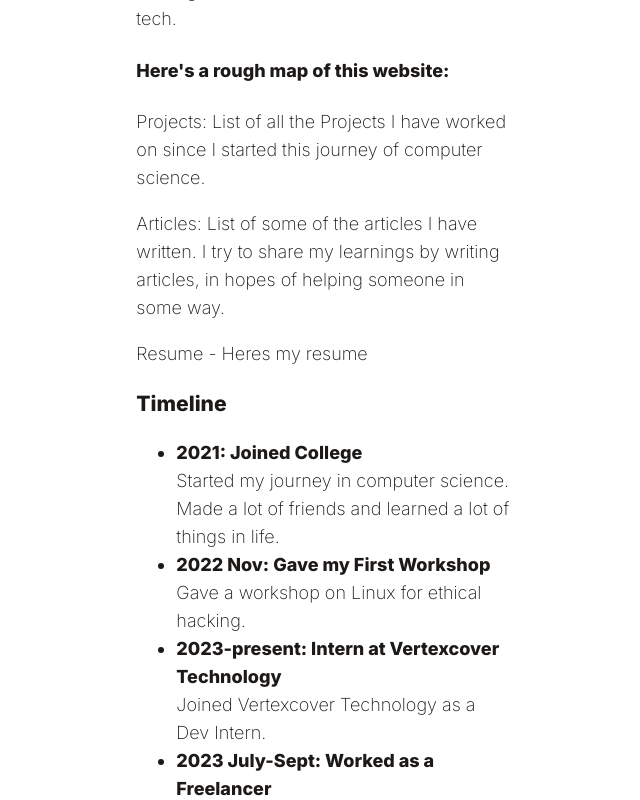
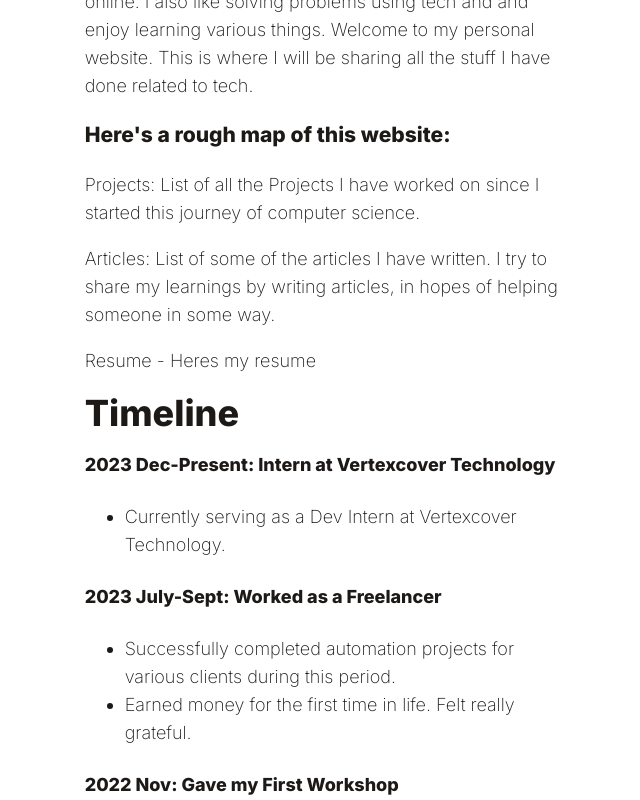
Before and after one commit to theyashwanthsai/DigitalGarden, a React (Vite) app: page / in a window 1280 px wide. Shown: the part 720-1520 px from the top of the page, without its empty margins (317-957 px from the left). Built offline with nearby package versions, Linux system fonts and the light colour scheme; a web font is replaced by a local one.

Commit message:
changed home page

```diff
--- a/public/static/home.md
+++ b/public/static/home.md
@@ -1,27 +1,33 @@
 # Sai Yashwanth
 
 ![Sai Yashwanth](new.jpeg)
+*My Setup*
+
+
+
+
 
 Hi there! My name is Sai Yashwanth, I am an Engineer and a builder. I love building stuff and writing about them online. I also like solving problems using tech and and enjoy learning various things. Welcome to my personal website. This is where I will be sharing all the stuff I have done related to tech.
 
-#### Here's a rough map of this website:
-[Projects](./project.md): List of all the Projects I have worked on since I started this journey of computer science.
+### Here's a rough map of this website:
+[Projects](./projects): List of all the Projects I have worked on since I started this journey of computer science.
 
-[Articles](./articles.md): List of some of the articles I have written. I try to share my learnings by writing articles, in hopes of helping someone in some way.
+[Articles](./articles): List of some of the articles I have written. I try to share my learnings by writing articles, in hopes of helping someone in some way.
 
 [Resume](https://docs.google.com/document/d/1-OqzfYF25iUmStaX3Ab5BQlg8hyEi8BKh_dc1fZmyZI/edit?usp=sharing) - Heres my resume
 
-### Timeline
+# Timeline
 
-- **2021: Joined College**
-  - Started my journey in computer science.
-  - Made a lot of friends and learned a lot of things in life.
+#### 2023 Dec-Present: Intern at Vertexcover Technology
+- Currently serving as a Dev Intern at Vertexcover Technology.
 
-- **2022 Nov: Gave my First Workshop**
-  - Gave a workshop on Linux for ethical hacking.
+#### 2023 July-Sept: Worked as a Freelancer
+- Successfully completed automation projects for various clients during this period.
+- Earned money for the first time in life. Felt really grateful.
 
-- **2023-present: Intern at Vertexcover Technology**
-  - Joined Vertexcover Technology as a Dev Intern.
+#### 2022 Nov: Gave my First Workshop
+- Conducted my first workshop, focusing on Linux for ethical hacking.
 
-- **2023 July-Sept: Worked as a Freelancer**
-  - Worked on automation projects for several clients.
+#### 2021: Joined College
+- Started my computer science journey in 2021.
+- Formed meaningful connections with peers and gained valuable life experiences.
--- a/src/components/Articles.jsx
+++ b/src/components/Articles.jsx
@@ -17,7 +17,7 @@ function Articles() {
       <div className="md:w-6/12 ">
       {articles.map((item, index) => (
 
-        <p key={index} className="p-9 mt-2 text-lg border-4 rounded-2xl">
+        <p key={index} className="p-9 mt-2 text-lg border-4 rounded-xl">
             <Link to= {`/articles/${item.slug}`}>{item.title}</Link>
           <p className="italic font-thin text-base p-3">{item.tags}</p>
         </p>
--- a/src/components/Home.jsx
+++ b/src/components/Home.jsx
@@ -25,7 +25,7 @@ function Home() {
 
   return (
     <div className="lg:p-5 flex items-center justify-center flex-col text-left pt-5">
-      <div className="markdown p-5 text-lg mb-6 w-11/12 lg:w-4/12">
+      <div className="markdown p-5 text-lg mb-6 w-11/12 lg:w-5/12">
       <Markdown>
           {markdownContent}
         </Markdown>
--- a/src/components/Projects.jsx
+++ b/src/components/Projects.jsx
@@ -20,7 +20,7 @@ function Projects() {
 
       <div className="md:w-6/12 ">
       {projects.map((item, index) => (
-        <p key={index} className="p-9 mt-2 text-lg border-4 rounded-2xl">
+        <p key={index} className="p-9 mt-2 text-lg border-4 rounded-xl">
           <a className="underline font-semibold" href={item.link}>
             {item.title}
           </a>{' '}
```
Also changed, not shown: public/static/article.md (added, +52 -0 lines).
